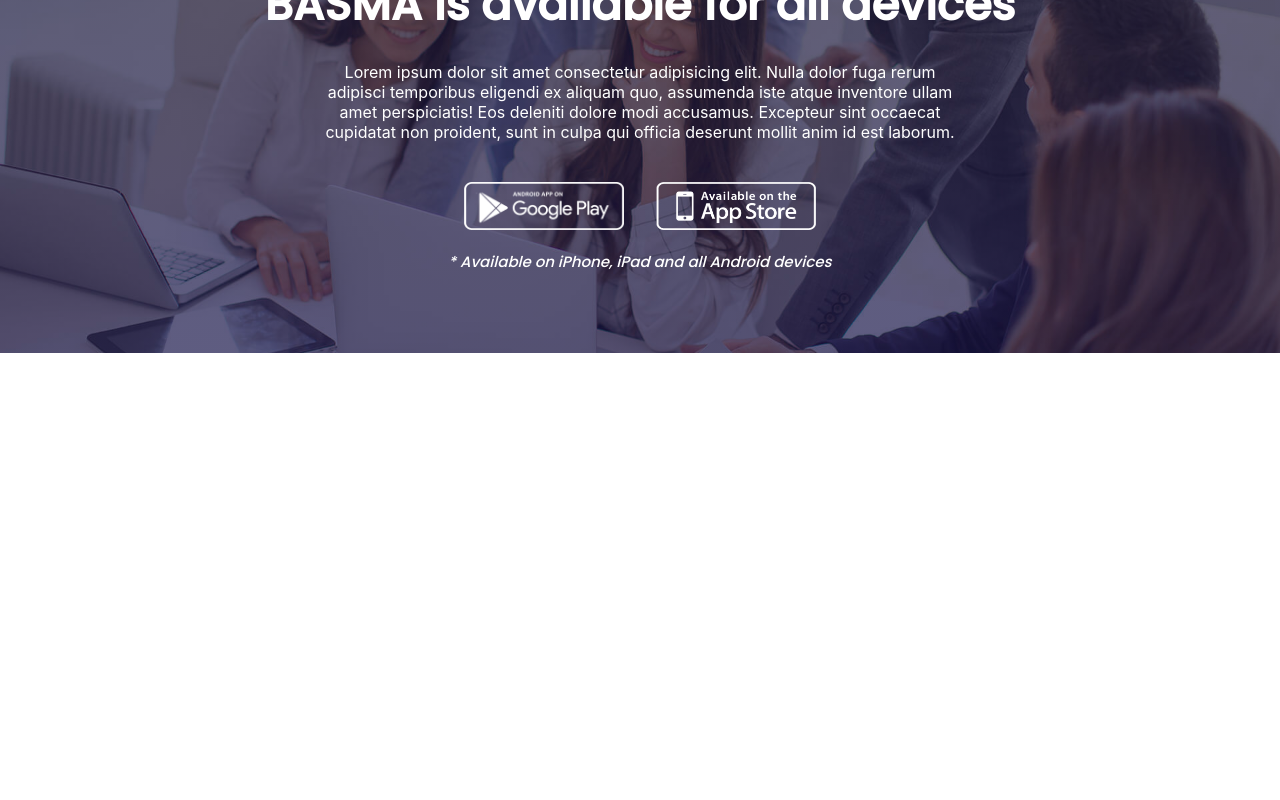
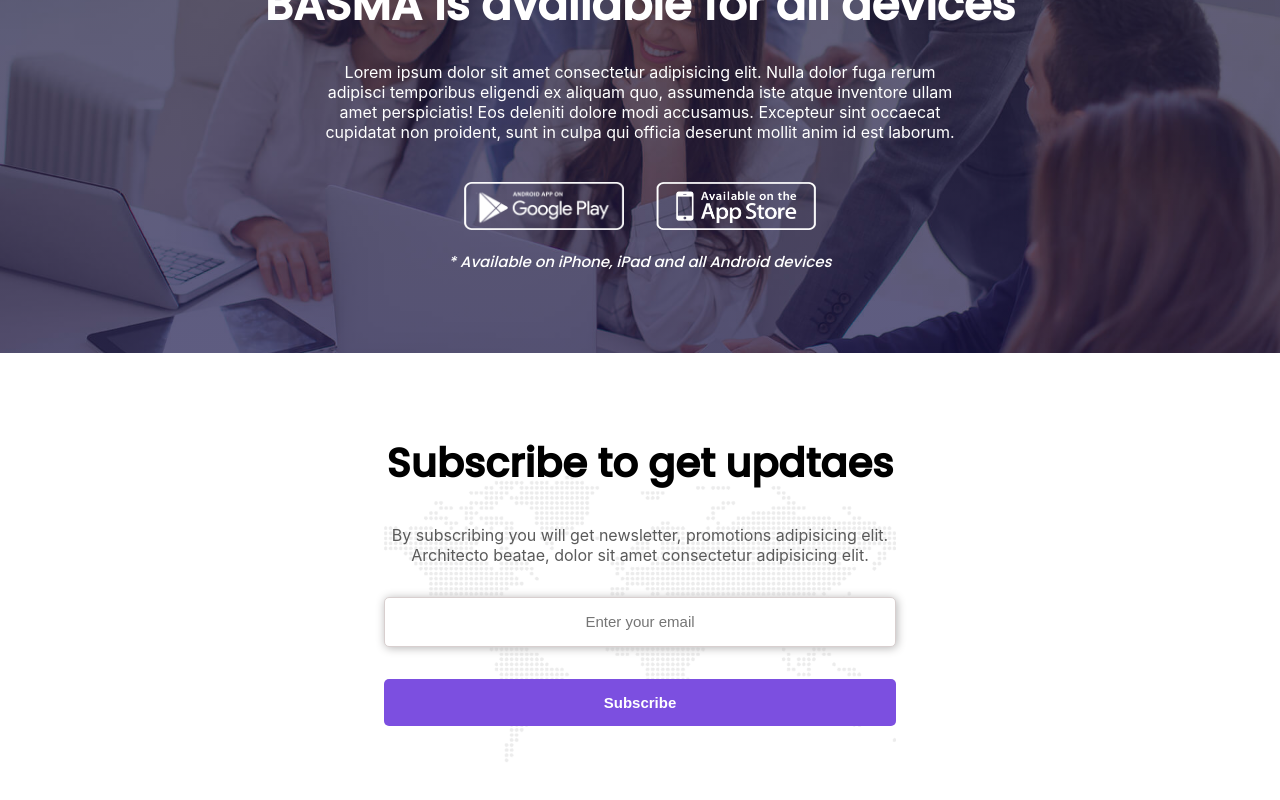
Before and after one commit to Lara-Jalloul/basma_react_part2, a React (Create React App) app in the folder front/: page / in a window 1280 px wide. Shown: the part 4762-5562 px from the top of the page. Before the commit the page ends 5195 px from the top, so only its background shows below. Built offline with nearby package versions, Linux system fonts and the light colour scheme.

Commit message:
finishing the subscribe box

```diff
--- /dev/null
+++ b/front/src/components/Subscribe/Subscribe.css
@@ -0,0 +1,48 @@
+.container-subscribe {
+  width: 40%;
+  display: flex;
+  flex-direction: column;
+  justify-content: center;
+  margin: auto;
+  background: url("../../assets/newsletter-background.png");
+  background-position: center;
+  background-size: 250%;
+}
+
+.subscribe-title {
+  font-family: "Poppins", sans-serif;
+  font-size: 2.5rem;
+  font-weight: bold;
+  padding-bottom: 2rem;
+}
+
+.subscribe-desc {
+  color: #5a5a5a;
+  padding-bottom: 2rem;
+}
+
+.input {
+  border: 1px solid #d8cfcf;
+  padding: 3%;
+  font-size: 15px;
+  border-radius: 5px;
+  box-shadow: 1px 1px 10px #b4b3b3;
+}
+
+.input::placeholder {
+  text-align: center;
+}
+
+.subscribe {
+  margin-top: 2rem;
+  text-align: center;
+  border: none;
+  border-radius: 5px;
+  font-weight: bold;
+  font-size: 15px;
+  padding: 15px 23px;
+  color: white;
+  background: #7c4fe0;
+  cursor: pointer;
+  margin-bottom: 5rem;
+}
--- /dev/null
+++ b/front/src/components/Subscribe/Subscribe.js
@@ -0,0 +1,18 @@
+import React from "react";
+import "./Subscribe.css";
+
+function Subscribe() {
+  return (
+    <div className="container-subscribe">
+      <div className="subscribe-title">Subscribe to get updtaes</div>
+      <div className="subscribe-desc">
+        By subscribing you will get newsletter, promotions adipisicing elit.
+        Architecto beatae, dolor sit amet consectetur adipisicing elit.
+      </div>
+      <input type="text" className="input" placeholder="Enter your email" />
+      <button className="subscribe">Subscribe</button>
+    </div>
+  );
+}
+
+export default Subscribe;
--- a/front/src/pages/Home.js
+++ b/front/src/pages/Home.js
@@ -7,6 +7,7 @@ import Share from "../components/Share/Share";
 import Code from "../components/Code/Code";
 import Price from "../components/Price/Price";
 import Device from "../components/Device/Device";
+import Subscribe from "../components/Subscribe/Subscribe";
 
 function Home() {
   return (
@@ -19,6 +20,7 @@ function Home() {
       <Code />
       <Price />
       <Device />
+      <Subscribe />
     </>
   );
 }
```
